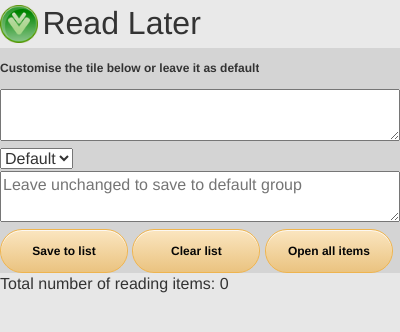
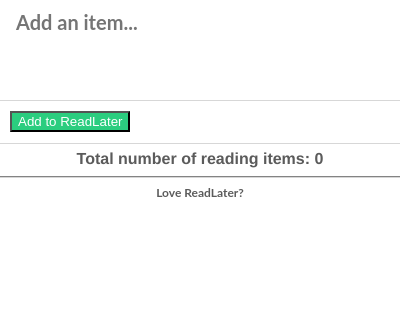
Before and after one commit to lx223/read-later-chrome-extension, a browser extension: page src/popup.html in a window 400 px wide. Drawn offline with Linux system fonts and the light colour scheme.

Commit message:
Update UI

```diff
--- a/src/css/popup.css
+++ b/src/css/popup.css
@@ -16,7 +16,6 @@ body {
 	margin: 0;
 	width: 400px;
 	position: relative;
-	background: #e7e7e7;
 }
 
 div {
@@ -24,164 +23,122 @@ div {
 	overflow: auto;
 }
 
-#header {
-	background-color: #e9e9e9;
-	padding-bottom: 5px;
-	padding-top: 5px;
+body {
+  height: 385px;
+  width: 400px;
+  color: #5B5B5B;
 }
 
-#status-container {
-	background-color: #d4d4d4;
+textarea {
+  -webkit-font-smoothing: antialiased;
+  background-color: transparent;
+  font-family: 'Lato', sans-serif;
+  border: 0;
+  width: 100%;
+  padding: 10px 16px;
+  display: block;
+  box-sizing: border-box;
+  box-shadow: 0 1px 0 0 #D7D7D7;
+  resize: none;
+  height: auto;
+  color: #5B5B5B;
+  outline:none;
+  font-weight: 400;
 }
 
-#header img {
-	display: inline;
-	height: 38px;
-	width: 38px;
+.title-input {
+  font-size: 20px;
+  line-height: 25px;
+  font-weight: bold;
+  min-height: 100px;
 }
 
-#header h1{
-  font-size: 32px;
-  padding: 0;
-  margin: 0;
-  display: inline-block;
-	vertical-align: middle;
+.add-button-container {
+  padding: 10px;
+  box-sizing: border-box;
+  box-shadow: 0 1px 0 0 #D7D7D7;
 }
 
-#message{
-	float: left;
-  margin: 12px 0;
-  font-size: 12px;
-  font-weight: bold;
-  padding: 0;
+.add-button {
+	position: relative;
+  background-color: #2bcd7f;
+  color: #fff;
 }
 
-a {
-	outline : none;
-	color: #3889AB;
+.add-button:hover {
+  background-color: #1ebb70;
 }
 
-hr {
-	width: auto;
-	color: #ccc;
+.add-button:active {
+  background-color: #BC2A1E;
 }
 
-.hidden {
-	display: none;
+.item-count {
+	padding: 5px;
+	box-sizing: border-box;
+	box-shadow: 0 1px 0 0 #D7D7D7;
+	text-align: center;
+	font-weight: bold;
 }
 
-button {
-	-moz-box-shadow:inset 0px 1px 0px 0px #fcf8f2;
-	-webkit-box-shadow:inset 0px 1px 0px 0px #fcf8f2;
-	box-shadow:inset 0px 1px 0px 0px #fcf8f2;
-	background:-webkit-gradient( linear, left top, left bottom, color-stop(0.05, #fae4bd), color-stop(1, #eac380) );
-	background:-moz-linear-gradient( center top, #fae4bd 5%, #eac380 100% );
-	filter:progid:DXImageTransform.Microsoft.gradient(startColorstr='#fae4bd', endColorstr='#eac380');
-	background-color:#fae4bd;
-	text-indent:0;
-	border:1px solid #eeb44f;
-	border-radius: 25px;
-	display:inline-block;
-	color:#060606;
-	font-size:12px;
-	font-weight:bold;
-	font-style:normal;
-	line-height:40px;
-	text-decoration:none;
-	text-align:center;
-	width: 32%;
-	margin: auto;
-	display: inline-block;
-	/*text-shadow:1px -21px 0px #cc9f52;*/
+.list-item {
+  position: relative;
+  display: block;
+  padding: 10px;
+  background-color: #fff;
+  border-top: 1px solid #D7D7D7;
+  box-shadow: 0 1px 0 0 #D7D7D7;
+  color: #555;
+  height: auto;
 }
 
-button:hover {
-	background:-webkit-gradient( linear, left top, left bottom, color-stop(0.05, #eac380), color-stop(1, #fae4bd) );
-  background:-moz-linear-gradient( center top, #eac380 5%, #fae4bd 100% );
-  filter:progid:DXImageTransform.Microsoft.gradient(startColorstr='#eac380', endColorstr='#fae4bd');
-  background-color:#eac380;
-}
-
-button:active {
-	position:relative;
-  top:1px;
-}
-
-.list-group {
-  border-radius: 4px;
-  box-shadow: 0 1px 2px rgba(0,0,0,.075);
-	padding-left: 0;
-	margin-bottom: 10px;
-	width: auto;
-}
-
-.list-group-item {
-  position: relative;
-  display: block;
-  padding: 10px 10px;
-  margin-bottom: 0px;
-  background-color: #fff;
-  border: 1px solid #ddd;
-	color: #555;
-	height: auto;
-}
-
-.list-group-item * {
+.list-item * {
 	display: inline-block;
 }
 
-.list-group-item a {
+.list-item a {
+	font-family: 'Lato', sans-serif;
+	text-overflow: ellipsis;
   white-space: nowrap;
+	overflow: hidden;
+	color: #5B5B5B;
+	font-weight: bold;
+	text-decoration: none;
+	width: 350px;
+	padding-top: 6px;
 }
 
-.list-group-item img {
-	height: 38px;
-	width: 38px;
-	float: right;
+.list-item a:hover {
+	color: #1b9e5f;
+}
+
+.list-item img {
+	height: 30px;
+	width: 30px;
+	float: left;
 	-webkit-filter: grayscale(1) opacity(50%);
 }
 
-.list-group-item img:hover {
+.list-item img:hover {
 	-webkit-filter: grayscale(0) opacity(100%);
 	cursor: pointer;
 }
 
-.list-group-item:first-child {
-  border-top-left-radius: 4px;
-  border-top-right-radius: 4px;
+.footer {
+  padding: 6px;
+	box-sizing: border-box;
+	font-family: 'Lato', sans-serif;
+	border-top: 2px groove #D7D7D7;
+  text-align: center;
+	font-size: 12px;
+	font-weight: bold;
 }
 
-.cat-1 {
-	border-top-color: #06f;
-	background-color: #fafaff; }
-.cat-1:hover {
-	border-top-color: #03f;
-	background-color: #bdf; }
-.cat-2 {
-	border-top-color: #c00;
-	background-color: #fffaf2; }
-.cat-2:hover {
-	border-top-color: #900;
-	background-color: #fdb; }
-.cat-3 {
-	border-top-color: #0c0;
-	background-color: #f2fff2; }
-.cat-3:hover {
-	border-top-color: #090;
-	background-color: #cfc; }
-.cat-4 {
-	border-top-color: #639;
-	background-color: #fff2ff; }
-.cat-4:hover {
-	border-top-color: #609;
-	background-color: #ecf; }
+.footer a {
+  color: #5B5B5B;
+  text-decoration: none
+}
 
-
-textarea {
-	width: 400px;
-	resize: vertical;
-	/*word-wrap: break-word;*/
-  -webkit-box-sizing: border-box;
-     -moz-box-sizing: border-box;
-          box-sizing: border-box;
+.footer a:hover {
+  color: #1b9e5f;
 }
--- a/src/js/popup.js
+++ b/src/js/popup.js
@@ -3,12 +3,7 @@
 
   var trashIconURI = "img/trash128_active.png";
 
-  function updateStatus(message) {
-    console.log("Update status: " + message);
-    if (message) document.getElementById('message').textContent = message;
-  }
-
-  function renderTab(tab) {
+  function getTabTitle(tab) {
     console.log("Render tab info: " + tab);
     document.getElementById("cusTitle").placeholder = tab.title;
   }
@@ -21,7 +16,7 @@
     var trash = document.createElement('img'); // Create HTML DOM to trash an item
 
     // Set itemContainer's properties
-    itemContainer.className = "list-group-item";
+    itemContainer.className = "list-item";
 
     // Set item's properties
     item.href = url;
@@ -44,18 +39,18 @@
         trash.parentNode.parentNode.removeChild(itemContainer);
       };
     })(url));
+    trash.tabIndex = "0";
 
+    itemContainer.appendChild(trash);
     itemContainer.appendChild(item);
-    itemContainer.appendChild(trash);
     return itemContainer;
   }
 
   function populateList(items) {
-    console.log("Populate list...");
-    document.getElementById('tabCount').textContent = "Total number of reading items: " + Object.keys(items).length;
+    document.getElementById('tabCount').textContent = Object.keys(items).length;
     var listContainer = document.getElementById('list-container');
 
-    // Remove the current list
+    // Remove the current list first
     while (tabList.firstChild) {
       tabList.removeChild(tabList.firstChild);
     }
@@ -98,30 +93,21 @@
   }
 
   document.addEventListener('DOMContentLoaded', function() {
-    updateStatus("Customise the tile below or leave it as default");
 
+    // Fill the title textarea
     chrome.runtime.getBackgroundPage(function(eventPage) {
-      eventPage.rlUtils.getCurrentTab(renderTab);
+      eventPage.rlUtils.getCurrentTab(getTabTitle);
     });
 
+    // Retrieve the list of all saved items
     chrome.runtime.getBackgroundPage(function(eventPage) {
       eventPage.rlStorage.getAllTabs(populateList);
     });
 
-    document.getElementById("clearListButton").addEventListener('click', function() {
-      var confirmed = confirm("Are you sure you want to delete all links?");
-      if(confirmed === true){
-        chrome.runtime.getBackgroundPage(function(eventPage) {
-          eventPage.rlStorage.clearAllTabs(populateList([]));
-        });
-      }
-    });
-
+    // Wire an event to save a tab to the list
     document.getElementById("readLaterButton").addEventListener('click', function() {
       chrome.runtime.getBackgroundPage(function(eventPage){
-        eventPage.rlUtils.saveAndCloseCurrentTab(document.getElementById("cusTitle").value,
-                                                 document.getElementById("group").value
-                                                );
+        eventPage.rlUtils.saveAndCloseCurrentTab(document.getElementById("cusTitle").value, "");
       });
     });
   });
--- a/src/popup.html
+++ b/src/popup.html
@@ -1,45 +1,33 @@
 <!doctype html>
 <html>
   <head>
+    <title>Read Later</title>
     <link rel="stylesheet" href="lib/font-awesome.min.css">
-    <link rel="stylesheet" href="lib/bootstrap.min.css">
-    <link rel="stylesheet" href="lib/bootstrap-theme.min.css">
-    <link type="text/css" href="css/popup.css" rel="stylesheet">
+    <link href="css/general.css" rel="stylesheet" type="text/css" charset="UTF-8">
+    <link href="css/popup.css" rel="stylesheet" type="text/css">
+
     <script src="lib/jquery.min.js"></script>
     <script src="lib/bootstrap.min.js"></script>
     <script type="text/javascript" src="js/popup.js"></script>
   </head>
 
   <body>
-    <div>
-      <div id="header">
-        <img alt="Read Later Chrome Extension" src="img/icon48.png" />
-        <h1>Read Later</h1>
+    <div class="page add-page">
+
+      <textarea class="title-input" id="cusTitle" maxlength="255" type="text" placeholder="Add an item..."></textarea>
+
+      <div class="add-button-container">
+        <button class="red add-button" id="readLaterButton" tabindex="0">Add to ReadLater</button>
       </div>
 
-      <div id="status-container">
-        <div id="message">Default message</div>
-        <textarea id="cusTitle" maxlength="50"></textarea>
-
-        <select id="groupList">
-          <option value="Default" selected="true">Default</option>
-        </select>
-        <textarea id="group" placeholder="Leave unchanged to save to default group" maxlength="50"></textarea>
-        <div class="button-container">
-          <button id="readLaterButton">Save to list</button>
-          <button id="clearListButton">Clear list</button>
-          <button id="openAllButton">Open all items</button>
-      	</div>
+      <div class="item-count">Total number of reading items: <span id="tabCount">0</span></div>
+      <div id="list-container">
+        <div id="tabList"></div>
       </div>
 
-      <div>
-        <div id="tabCount">Total number of reading items: 0</div>
-        <div id="list-container">
-          <div id="tabList" class="list-group"></div>
-        </div>
+      <div class="footer" tabindex="0">
+        <a class="rate-link" href="https://chrome.google.com/webstore/detail/read-later-save-tab-and-r/eimchnaiimdmfefpplagekjgigbjmohd/reviews" target="_blank">Love ReadLater?</a>
       </div>
-
-      <div id="footer"></div>
     </div>
   </body>
 </html>
```
Also changed, not shown: src/manifest.json, 2 other files.
